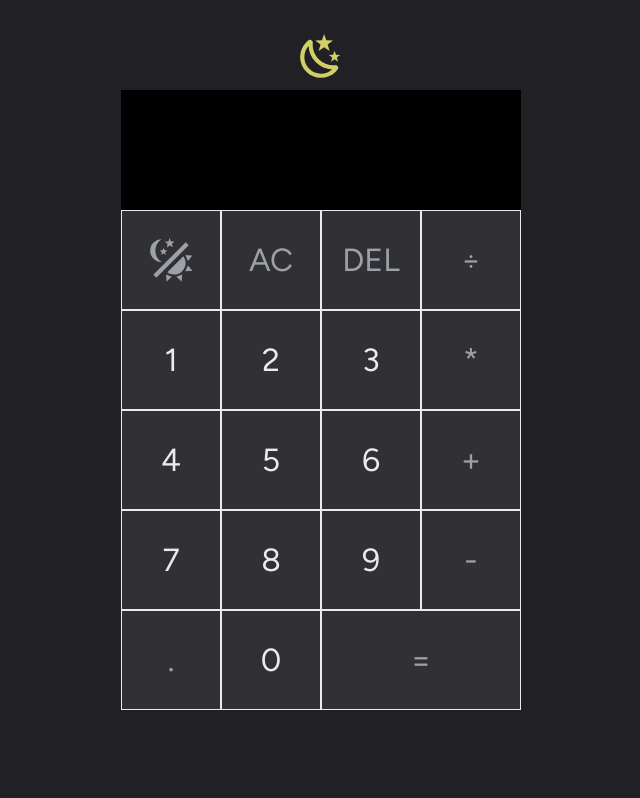
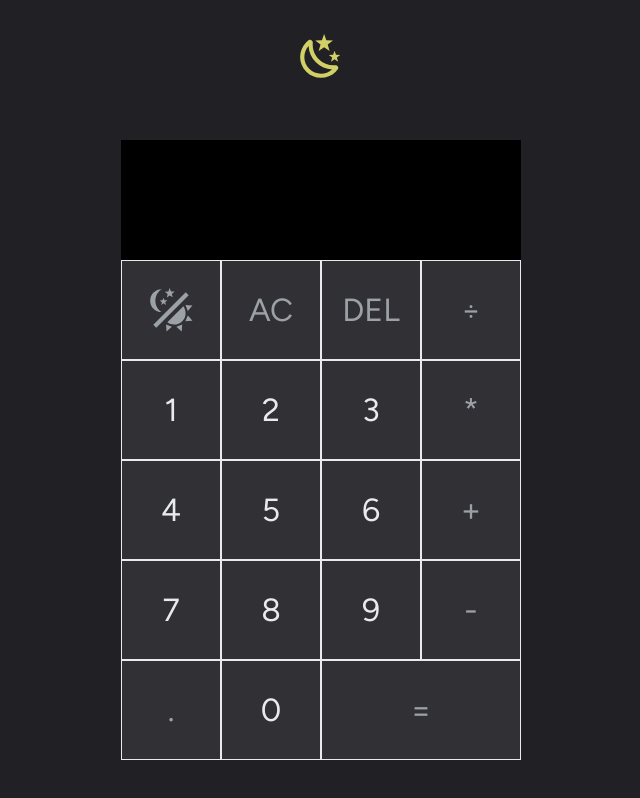
Before and after one commit to anonymous-a-rod/Calculator, a plain HTML site: page index.html in a window 1280 px wide. Shown: the top 798 px of the page, without its empty margins (319-959 px from the left). Drawn offline with Linux system fonts and the light colour scheme.

Commit message:
formatting

```diff
--- a/styles.css
+++ b/styles.css
@@ -115,6 +115,7 @@ body.dark {
     min-height: 100vh;
     grid-template-columns: repeat(4, 100px);
     grid-template-rows: minmax(120px,auto)repeat(5, 100px);
+   padding-top: 100px;
 }
 
 .calculator-grid button {
@@ -124,7 +125,11 @@ body.dark {
     outline: none;
     background-color:var(--button-background-color);
     color: var(--text-color-secondary);
+    text-align: center;
+    justify-content: center;
 }
+
+
 
 #number {
     color: var(--text-color);
```
Also changed, not shown: assets/moon-solid.svg (deleted), assets/sun-solid.svg (deleted).
